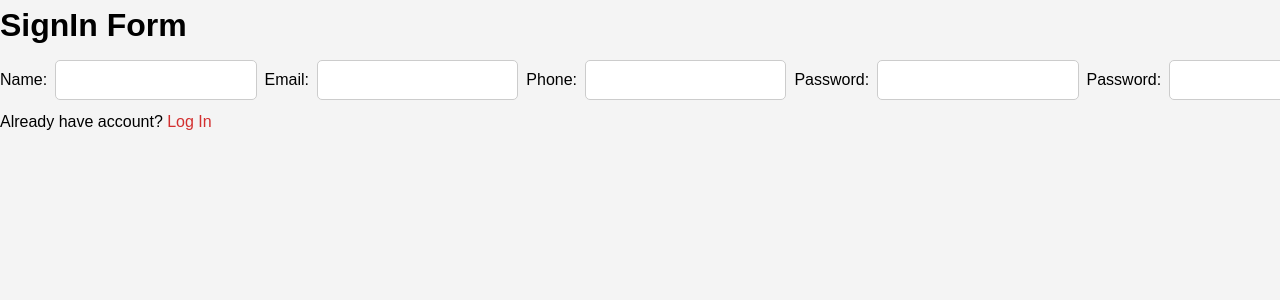
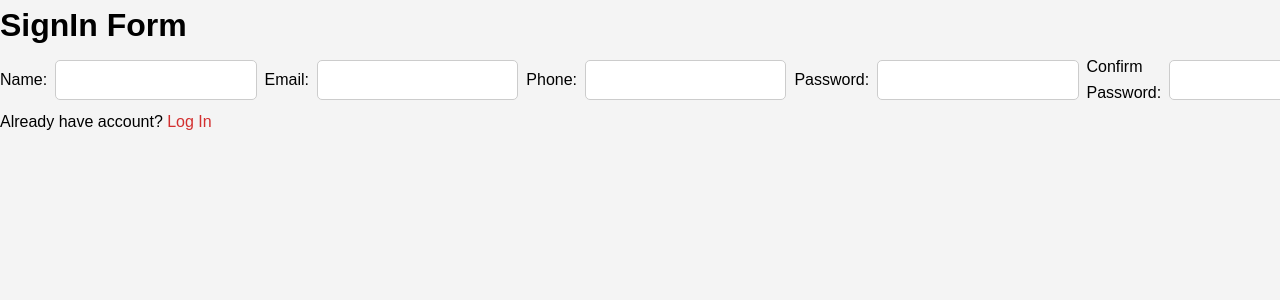
Before and after one commit to iamjoker021/CONDUCTOR_APP_FRONTEND, a React (Vite) app: page /auth/signin in a window 1280 px wide. Shown: the top 300 px of the page. Built offline with nearby package versions, Linux system fonts and the light colour scheme.

Commit message:
fix: Correcting the Confirm password, earlier it is spelling mistake

```diff
--- a/src/components/SignInPage/SignInPage.jsx
+++ b/src/components/SignInPage/SignInPage.jsx
@@ -31,7 +31,7 @@ const SignInPage = () => {
             <input type="tel" name="phoneno" id="phoneno" value={phoneno} onChange={e => setPhoneno(e.target.value)} required />
             <label htmlFor="password">Password: </label>
             <input type="password" name="password" id="password" value={password} onChange={e => setPassword(e.target.value)} required />
-            <label htmlFor="confirmpassword">Password: </label>
+            <label htmlFor="confirmpassword">Confirm Password: </label>
             <input type="password" name="confirmpassword" id="confirmpassword" value={confirmPassword} onChange={e => setConfirmPassword(e.target.value)} required />
             <label htmlFor="role">Role: </label>
             <select name="role" id="role" value={role} onChange={(e) => setRole(e.target.value)} disabled>
```
